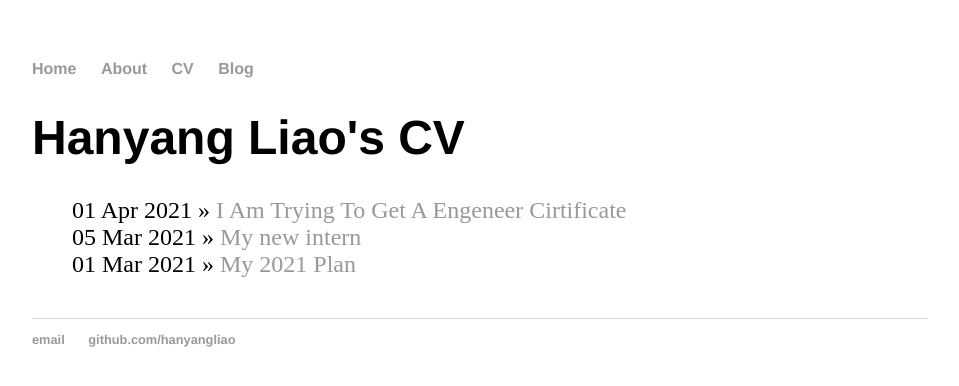
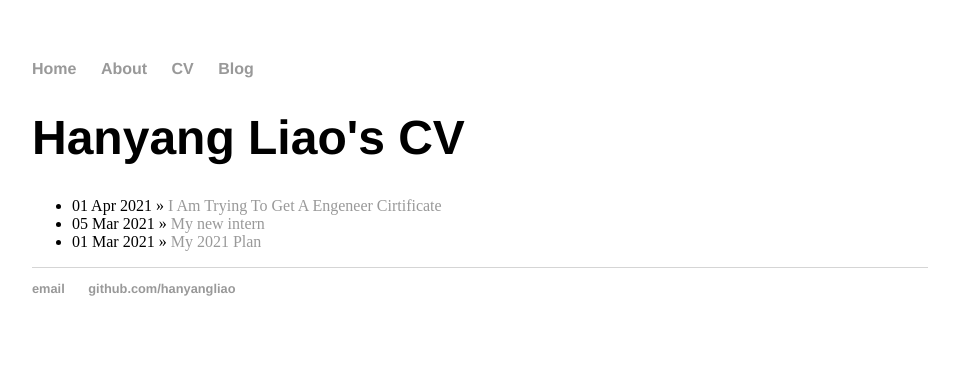
Before and after one commit to hanyangliao/hanyangliao.github.io, a Jekyll site: the page built from cv/index.html, in a window 1280 px wide. Shown: the top 386 px of the page, without its empty margins (160-1119 px from the left). Built offline with Jekyll 4.4.1, drawn with Linux system fonts in a browser that asks for light colours.

Commit message:
Update index.html

```diff
--- a/cv/index.html
+++ b/cv/index.html
@@ -3,7 +3,7 @@ layout: default
 title: Hanyang Liao's CV
 ---
 	<h1>{{ page.title }}</h1>
-	<ul class="posts">
+	<ul class="cvs">
 
 	  {% for post in site.posts %}
 	    <li><span>{{ post.date | date_to_string }}</span> » <a href="{{ post.url }}" title="{{ post.title }}">{{ post.title }}</a></li>
```
